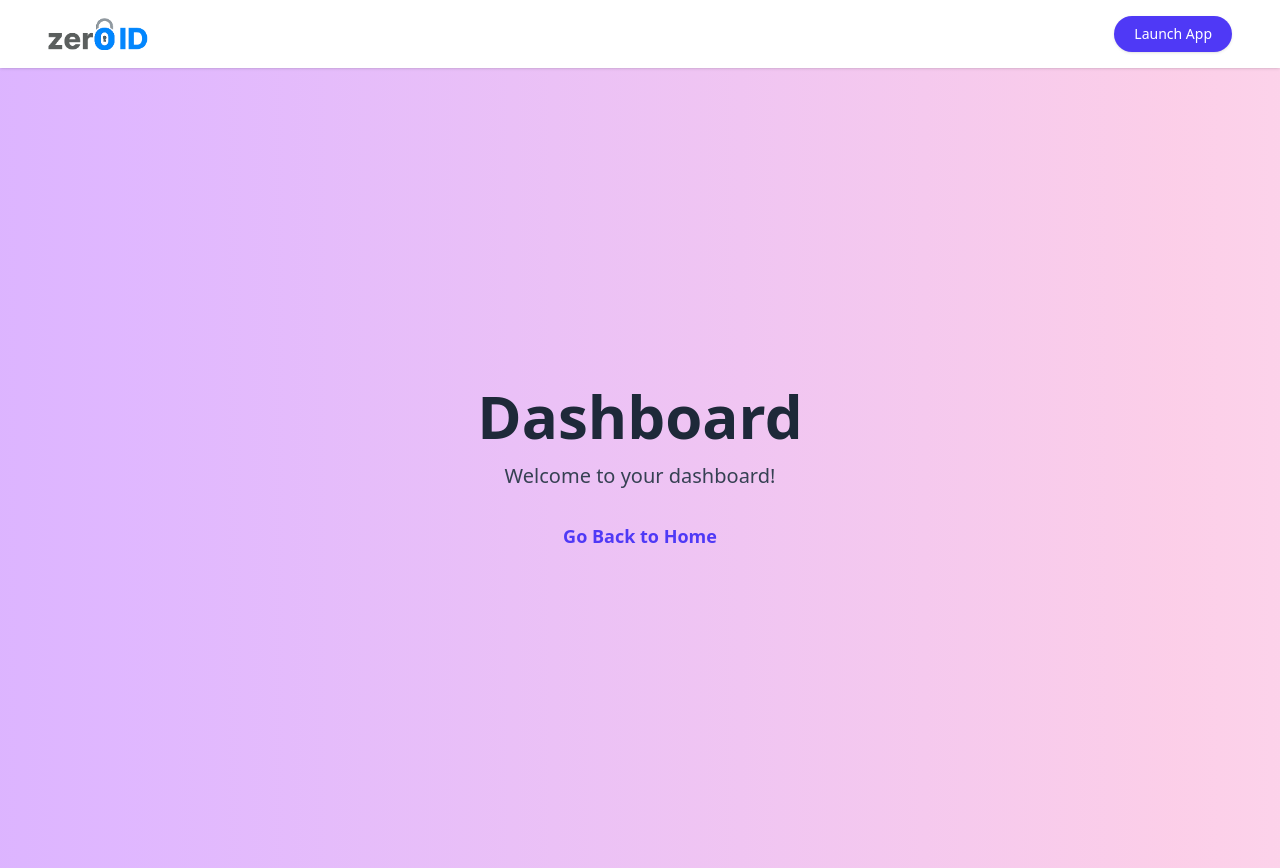
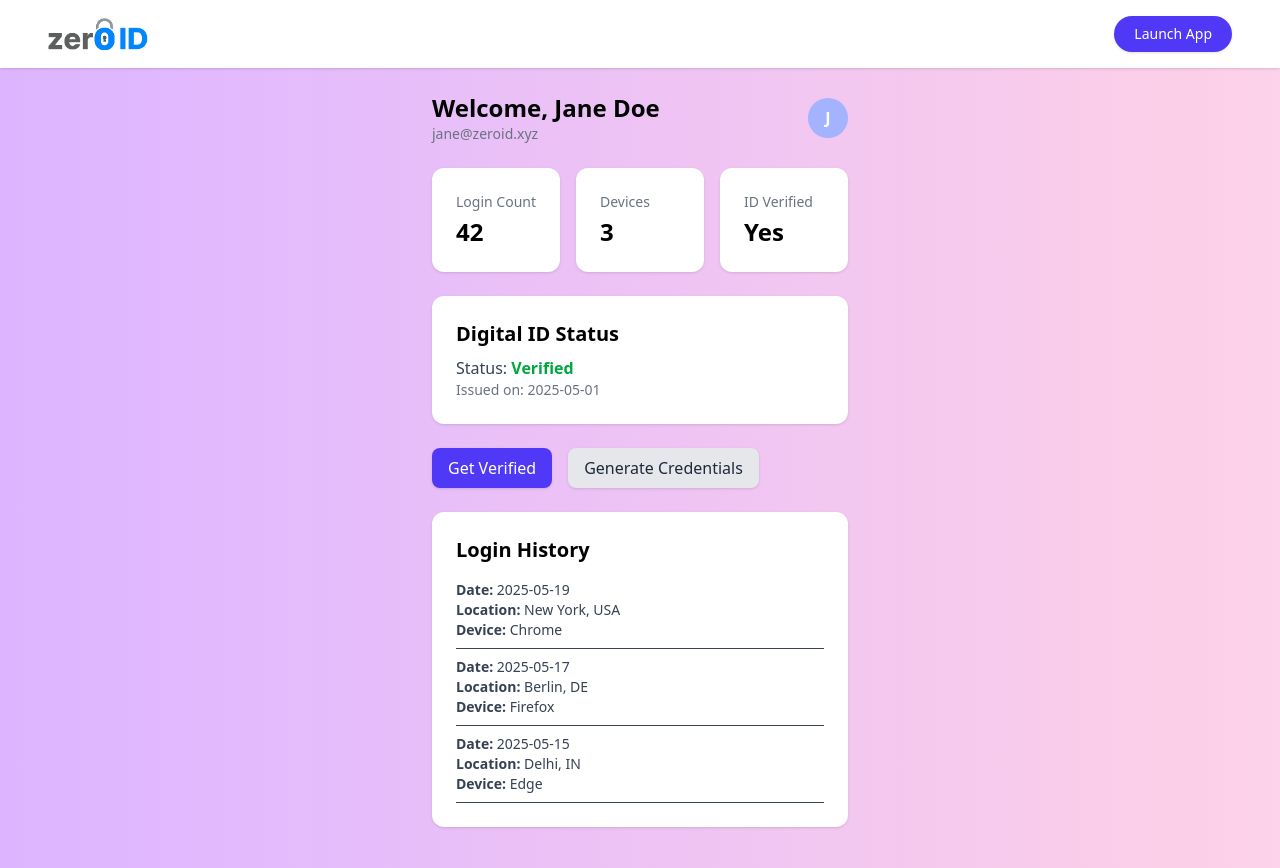
Before and after one commit to shamak24/zeroID, a React (Vite) app in the folder client/: page /dashboard in a window 1280 px wide. Built offline with nearby package versions, Linux system fonts and the light colour scheme.

Commit message:
basic layout of dashboard

```diff
--- /dev/null
+++ b/client/src/components/userdashboard/ActionButtons.jsx
@@ -0,0 +1,17 @@
+import React from 'react';
+import { motion } from 'framer-motion';
+
+function ActionButtons() {
+  return (
+    <motion.div
+      initial={{ opacity: 0 }}
+      animate={{ opacity: 1 }}
+      transition={{ duration: 0.5 }}
+      className="flex flex-col sm:flex-row gap-4"
+    >
+      <button className="bg-indigo-600 text-white px-4 py-2 rounded-lg shadow hover:bg-indigo-700">Get Verified</button>
+      <button className="bg-gray-200 text-gray-800 px-4 py-2 rounded-lg shadow hover:bg-gray-300">Generate Credentials</button>
+    </motion.div>
+  );
+}
+export default ActionButtons;
--- /dev/null
+++ b/client/src/components/userdashboard/DigitalIDStatus.jsx
@@ -0,0 +1,18 @@
+import React from 'react';
+import { motion } from 'framer-motion';
+
+function DigitalIDStatus({ status, issuedAt }) {
+  return (
+    <motion.div
+      initial={{ y: 30, opacity: 0 }}
+      animate={{ y: 0, opacity: 1 }}
+      transition={{ duration: 0.5 }}
+      className="bg-white p-6 rounded-xl shadow"
+    >
+      <h3 className="text-xl font-semibold">Digital ID Status</h3>
+      <p className="mt-2 text-gray-700">Status: <span className="font-bold text-green-600">{status}</span></p>
+      <p className="text-gray-500 text-sm">Issued on: {issuedAt}</p>
+    </motion.div>
+  );
+}
+export default DigitalIDStatus;
--- /dev/null
+++ b/client/src/components/userdashboard/Header.jsx
@@ -0,0 +1,22 @@
+import React from 'react';
+import { motion } from 'framer-motion';
+
+function Header({ user }) {
+  return (
+    <motion.div
+      initial={{ opacity: 0 }}
+      animate={{ opacity: 1 }}
+      transition={{ duration: 0.6 }}
+      className="flex justify-between items-center"
+    >
+      <div>
+        <h1 className="text-2xl font-bold">Welcome, {user.name}</h1>
+        <p className="text-sm text-gray-500">{user.email}</p>
+      </div>
+      <div className="w-10 h-10 rounded-full bg-indigo-300 flex items-center justify-center font-bold text-white">
+        {user.name[0]}
+      </div>
+    </motion.div>
+  );
+}
+export default Header;
--- /dev/null
+++ b/client/src/components/userdashboard/LoginHistory.jsx
@@ -0,0 +1,25 @@
+import React from 'react';
+import { motion } from 'framer-motion';
+
+function LoginHistory({ logs }) {
+  return (
+    <motion.div
+      initial={{ opacity: 0 }}
+      animate={{ opacity: 1 }}
+      transition={{ duration: 0.5 }}
+      className="bg-white p-6 rounded-xl shadow"
+    >
+      <h3 className="text-xl font-semibold mb-4">Login History</h3>
+      <ul className="space-y-2 text-sm text-gray-700">
+        {logs.map((log, index) => (
+          <li key={index} className="border-b pb-2">
+            <p><strong>Date:</strong> {log.date}</p>
+            <p><strong>Location:</strong> {log.location}</p>
+            <p><strong>Device:</strong> {log.device}</p>
+          </li>
+        ))}
+      </ul>
+    </motion.div>
+  );
+}
+export default LoginHistory;
--- /dev/null
+++ b/client/src/components/userdashboard/StatsCard.jsx
@@ -0,0 +1,22 @@
+import React from 'react';
+import { motion } from 'framer-motion';
+
+function StatsCards({ stats }) {
+  return (
+    <div className="grid grid-cols-1 sm:grid-cols-3 gap-4">
+      {stats.map((stat, index) => (
+        <motion.div
+          key={index}
+          initial={{ scale: 0.9, opacity: 0 }}
+          animate={{ scale: 1, opacity: 1 }}
+          transition={{ duration: 0.4, delay: index * 0.1 }}
+          className="bg-white p-6 rounded-xl shadow"
+        >
+          <p className="text-sm text-gray-500">{stat.title}</p>
+          <h3 className="text-2xl font-bold mt-1">{stat.value}</h3>
+        </motion.div>
+      ))}
+    </div>
+  );
+}
+export default StatsCards;
--- a/client/src/pages/Dashboard.jsx
+++ b/client/src/pages/Dashboard.jsx
@@ -1,18 +1,34 @@
-import React from 'react';
-import { Link } from 'react-router-dom';
-import { motion } from 'framer-motion';
+import React from "react";
+import { Link } from "react-router-dom";
+import { motion } from "framer-motion";
+import Header from "../components/userdashboard/Header";
+import StatsCards from "../components/userdashboard/StatsCard";
+import DigitalIDStatus from "../components/userdashboard/DigitalIDStatus";
+import LoginHistory from "../components/userdashboard/LoginHistory";
+import ActionButtons from "../components/userdashboard/ActionButtons";
 
-export default function Dashboard(){
-    return (
-        <div className="flex flex-col items-center justify-center min-h-screen bg-gradient-to-r from-purple-300 via-pink-200 to-red-150 animate-gradient">
-            <h1 className="text-6xl font-bold text-gray-800 mb-4">Dashboard</h1>
-            <p className="text-xl text-gray-700 mb-8">Welcome to your dashboard!</p>
-            <Link
-                to="/"
-                className="text-indigo-600 hover:text-indigo-800 font-semibold text-lg"
-            >
-                Go Back to Home
-            </Link>
-        </div>
-    );
+export default function Dashboard() {
+  return (
+    <div className="flex flex-col items-center justify-center min-h-screen bg-gradient-to-r from-purple-300 via-pink-200 to-red-150 animate-gradient">
+      <div className="flex-1 p-6 space-y-6">
+        <Header user={{ name: "Jane Doe", email: "jane@zeroid.xyz" }} />
+        <StatsCards
+          stats={[
+            { title: "Login Count", value: "42" },
+            { title: "Devices", value: "3" },
+            { title: "ID Verified", value: "Yes" },
+          ]}
+        />
+        <DigitalIDStatus status="Verified" issuedAt="2025-05-01" />
+        <ActionButtons />
+        <LoginHistory
+          logs={[
+            { date: "2025-05-19", location: "New York, USA", device: "Chrome" },
+            { date: "2025-05-17", location: "Berlin, DE", device: "Firefox" },
+            { date: "2025-05-15", location: "Delhi, IN", device: "Edge" },
+          ]}
+        />
+      </div>
+    </div>
+  );
 }
```
